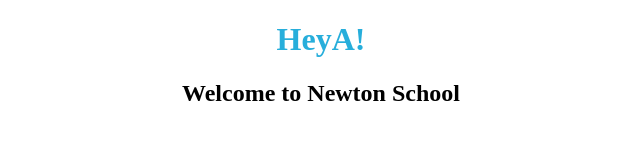
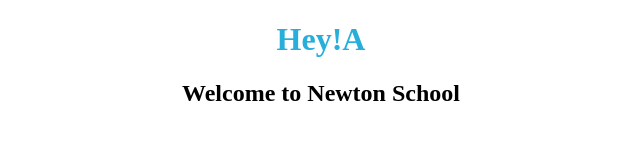
Before and after one commit to sethrishav/React-Practice-Assignments---Greetings-with-Props-1, a React app: page / in a window 1280 px wide. Shown: the top 160 px of the page, without its empty margins (319-959 px from the left). Built offline with nearby package versions, Linux system fonts and the light colour scheme.

Commit message:
Update Welcome.js

```diff
--- a/src/components/Welcome.js
+++ b/src/components/Welcome.js
@@ -5,7 +5,7 @@ import React from "react";
 function Welcome(props){
      return(
         <div>
-        <h1>Hey{props.name}!</h1>
+        <h1>Hey!{props.name}</h1>
         <h2>Welcome to Newton School</h2>
     </div>
      )
```
